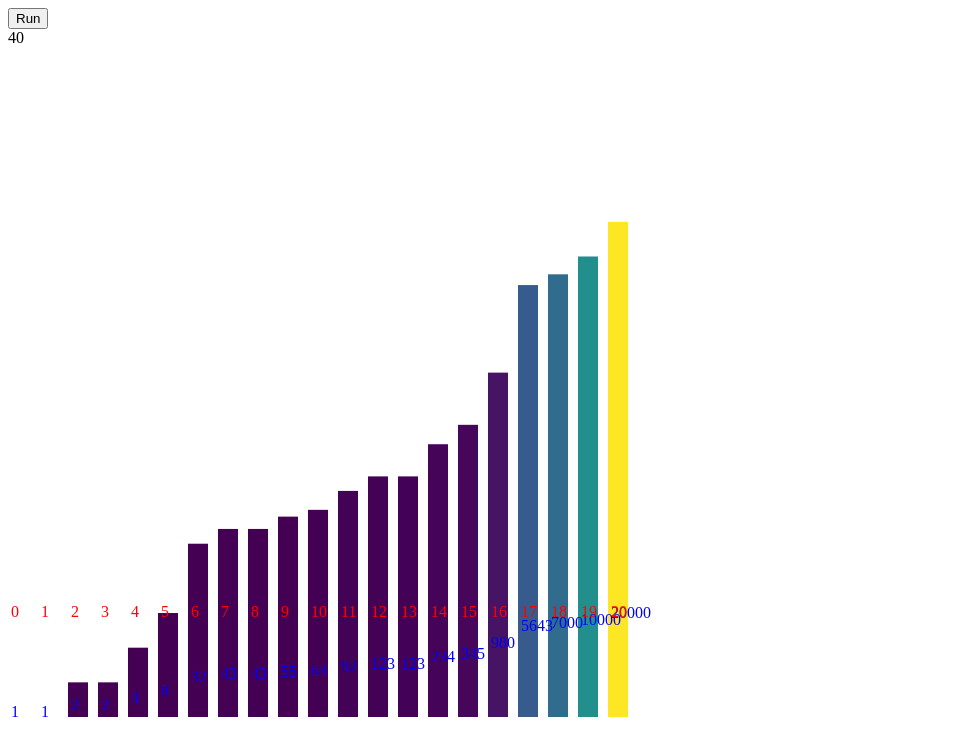
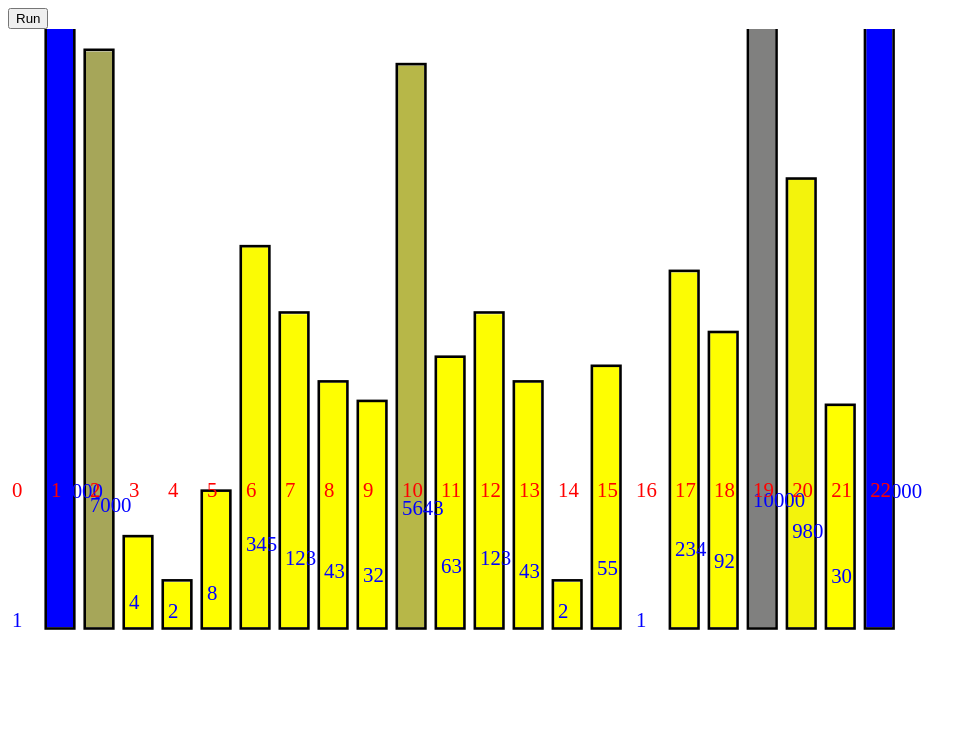
Before and after one commit to mwezn/D3, a plain HTML site: page SortingAlg/selectionsort.html in a window 1280 px wide. Shown: the whole page, without its empty margins (0-977 px from the left). Drawn offline with nearby package versions, Linux system fonts and the light colour scheme.

Commit message:
added border to each rect

```diff
--- a/SortingAlg/selectionsort.html
+++ b/SortingAlg/selectionsort.html
@@ -15,13 +15,13 @@
 <script>
 
 
-let dataset = [1,4,2,8,345,123,43,32,5643,63,123,43,2,55,1,234,92,10000,980,7000,20000];
+let dataset = [1,20000, 7000, 4,2,8,345,123,43,32,5643,63,123,43,2,55,1,234,92,10000,980,30,20000];
 
 document.getElementById('shuffleArr').onclick=function() {
     selectionSort(dataset);
 }
 
-var margin = {top: -200, right: 30, bottom: 30, left: 60},
+var margin = {top: 10, right: 30, bottom: 30, left: 60},
         w = 900 - margin.left - margin.right,
         h = 500 - margin.top - margin.bottom;
 const sleep = (milliseconds) => {
@@ -31,7 +31,7 @@
 var color = d3.scaleSequential().domain(dataset)
            .interpolator(d3.interpolateRainbow);
 let color2=d3.scaleLinear().domain([d3.min(dataset),d3.max(dataset)])
-           .range(["red","blue"])
+           .range(["yellow", "blue"])
 var myColor = d3.scaleSequential().domain([d3.min(dataset),d3.max(dataset)])
   .interpolator(d3.interpolateViridis);
 
@@ -68,22 +68,29 @@
   }
   //return newarr;
 }
+/*const svg = d3
+      .select("#container")
+      .append("svg")
+      .attr("preserveAspectRatio", "xMinYMin meet")
+      .attr("viewBox", `0 0 ${1.2*w} ${1.2*h}`)*/
 
-
-
-const svg = d3.select("#container")
-           .append("svg")
-           .attr("width", w)
-           .attr("height", h);
 
 const shift =(arr)=> {
     d3.select("svg").remove();
-    const svg = d3.select("#container").append("svg").attr("width", w).attr("height", h);
+    const svg = d3
+      .select("#container")
+      .append("svg")
+      .attr("preserveAspectRatio", "xMinYMin meet")
+      .attr("viewBox", `0 0 ${1.2*w} ${1.2*h}`)
+
+
 let plot=svg.selectAll("rect")
    .data(arr)
    .enter()
    .append("rect")
-   .attr("fill",(d)=>myColor(d))
+   .attr("fill",(d)=>color2(d))
+   .attr("border", '2px')
+   .attr("style", "outline: 2px solid black")
    .attr("x", (d, i) => i * 30)
    .attr("y", (d,i)=>h-50*Math.log(d))
    .attr("width", 20)
@@ -108,7 +115,7 @@
     .text((d,i)=>i)
 }
 
-selectionSort(dataset);
+shift(dataset);
 
 </script>
 
```
